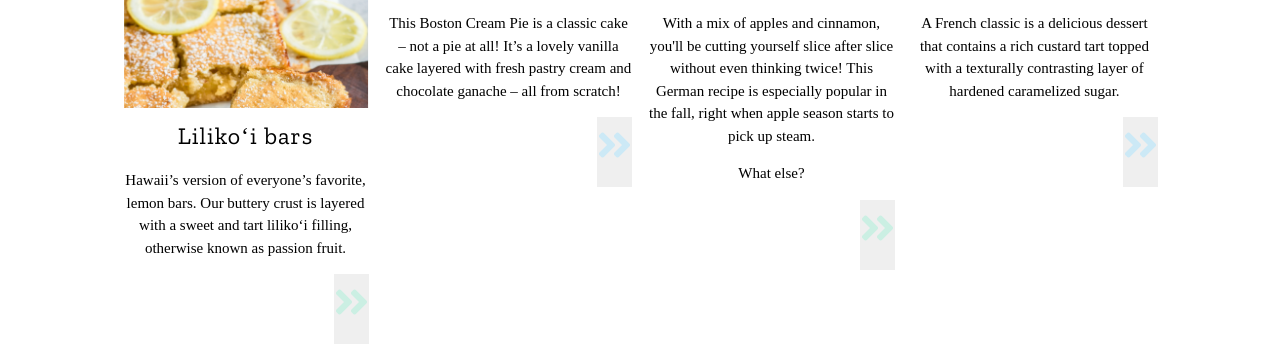
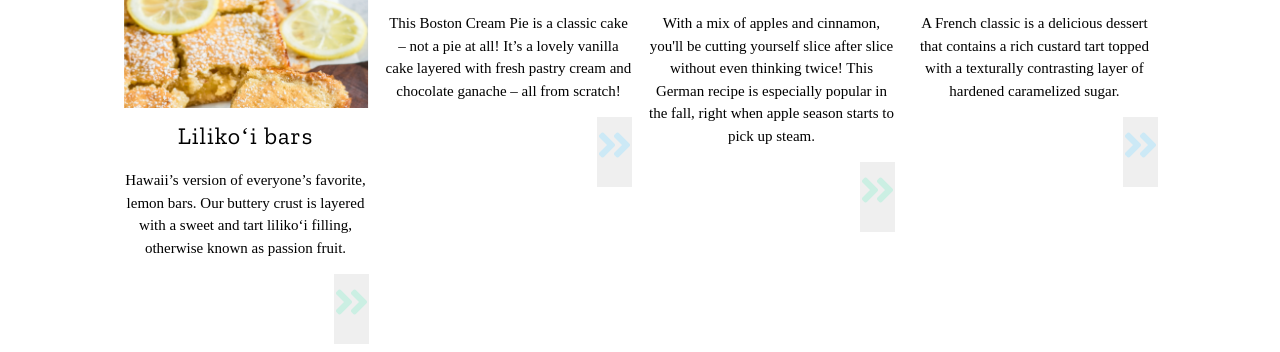
Before and after one commit to daly-johnson-joseph/4-product-johnson-daly-joseph, a plain HTML site: page index.html in a window 1280 px wide. Shown: the part 2463-2815 px from the top of the page. Drawn offline with nearby package versions, Linux system fonts and the light colour scheme; a script that the page names is missing; a web font is replaced by a local one.

Commit message:
what else

```diff
--- a/index.html
+++ b/index.html
@@ -462,7 +462,7 @@
                         <img src="img/Apple%20Strudel.jpg" alt="Apple Strudel" style="width:100%">
                         <h3>Apple Strudel</h3>
                         <p>With a mix of apples and cinnamon, you'll be cutting yourself slice after slice without even thinking twice! This German recipe is especially popular in the fall, right when apple season starts to pick up steam.</p>
-                        <p>What else?</p>
+
 
                         <!-- the modal -->
                         <button class="button" onclick="document.getElementById('apple-strudel').style.display='block'">
```
Lines whose indentation alone changed are shown as unchanged.
